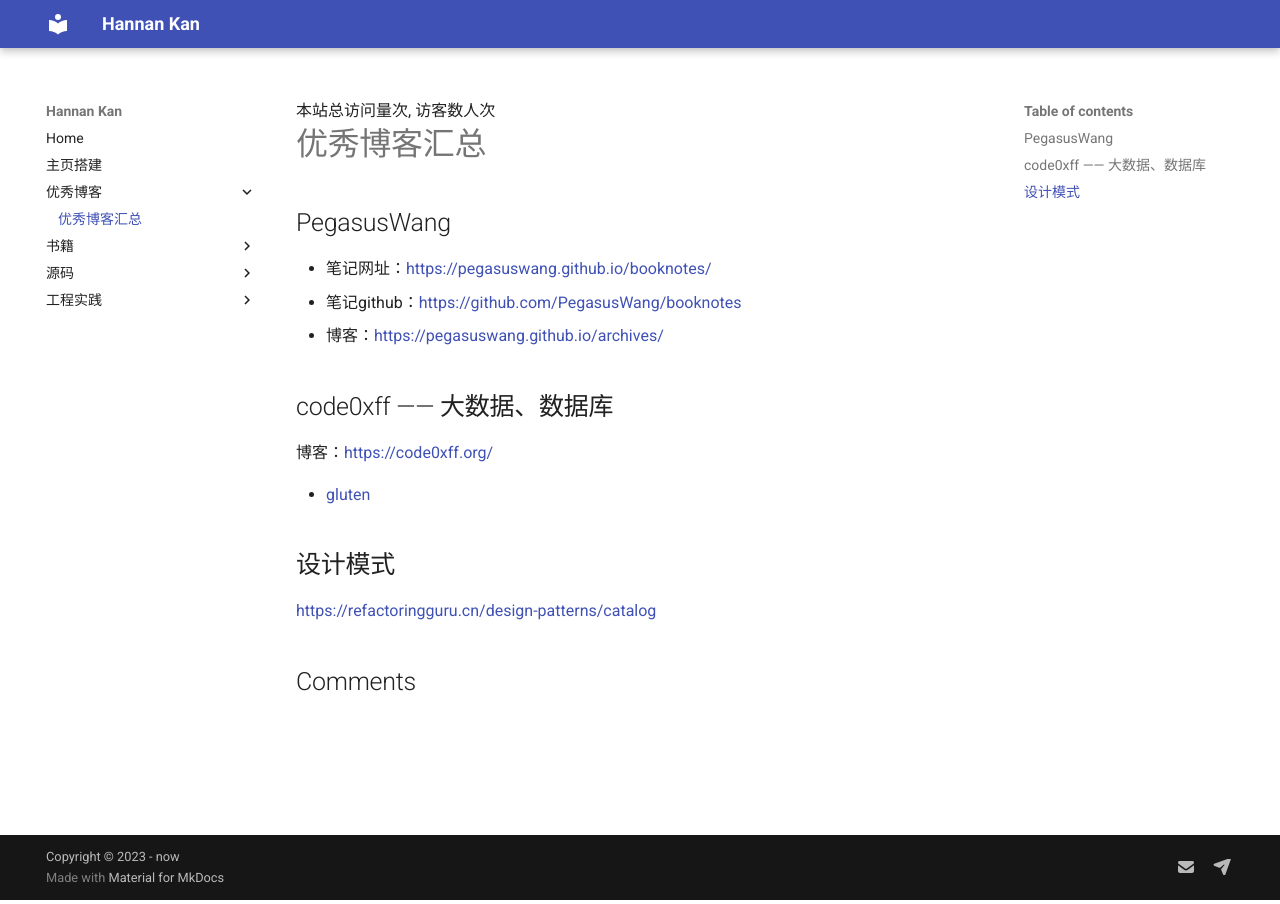
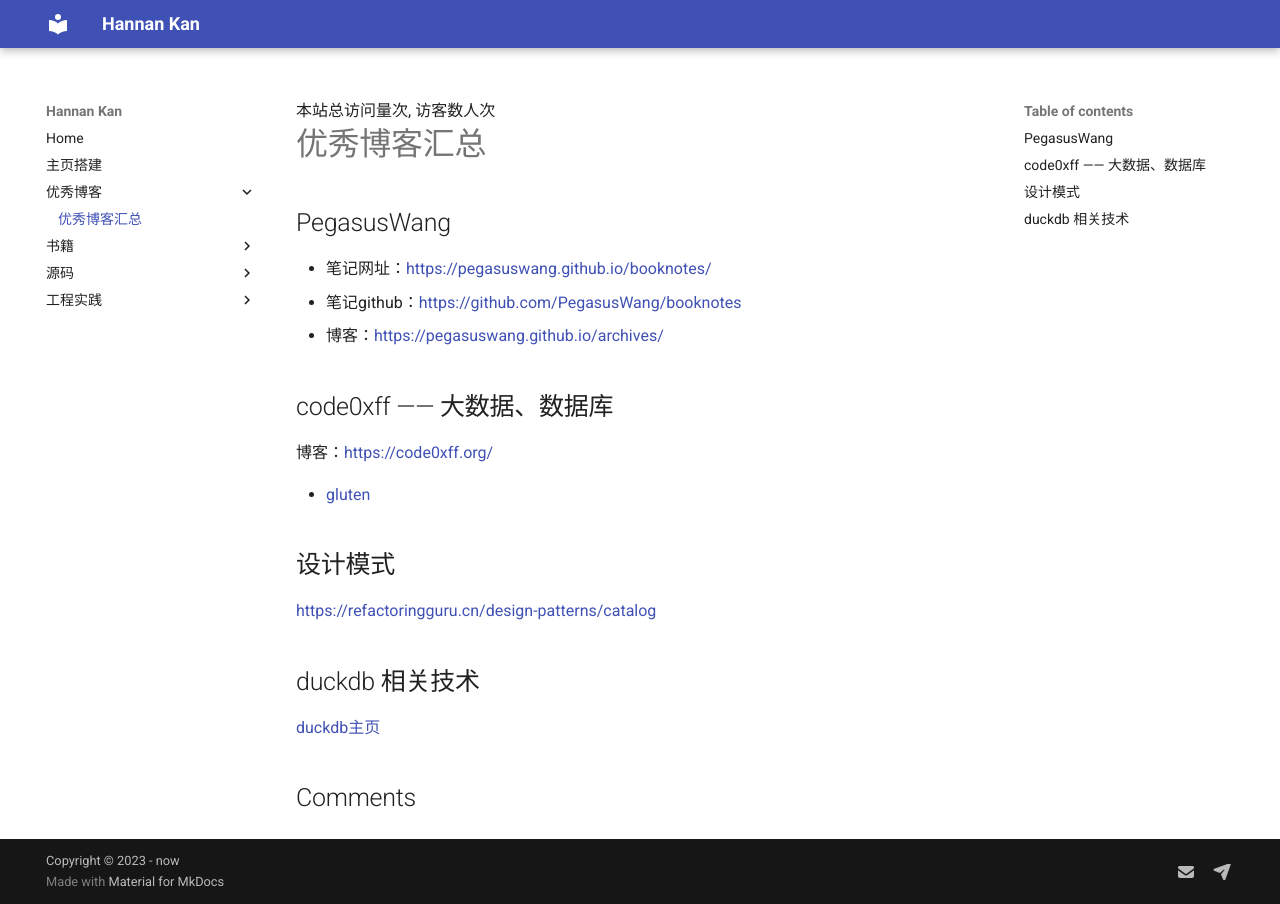
Before and after one commit to HannanKan/homepage, an MkDocs documentation site: the page built from docs/blogs/index.md, in a window 1280 px wide. Built offline with MkDocs 1.6.1 and Material for MkDocs 9.7.7, drawn with Linux system fonts in a browser that asks for light colours; comment, search, counter and statistics services are not loaded.

Commit message:
添加 duckdb 主页

```diff
--- a/docs/blogs/index.md
+++ b/docs/blogs/index.md
@@ -16,3 +16,7 @@
 
 ## 设计模式
 [https://refactoringguru.cn/design-patterns/catalog](https://refactoringguru.cn/design-patterns/catalog)
+
+## duckdb 相关技术
+[duckdb主页]: http://duckdb.org/why_duckdb
+[duckdb主页]
```
